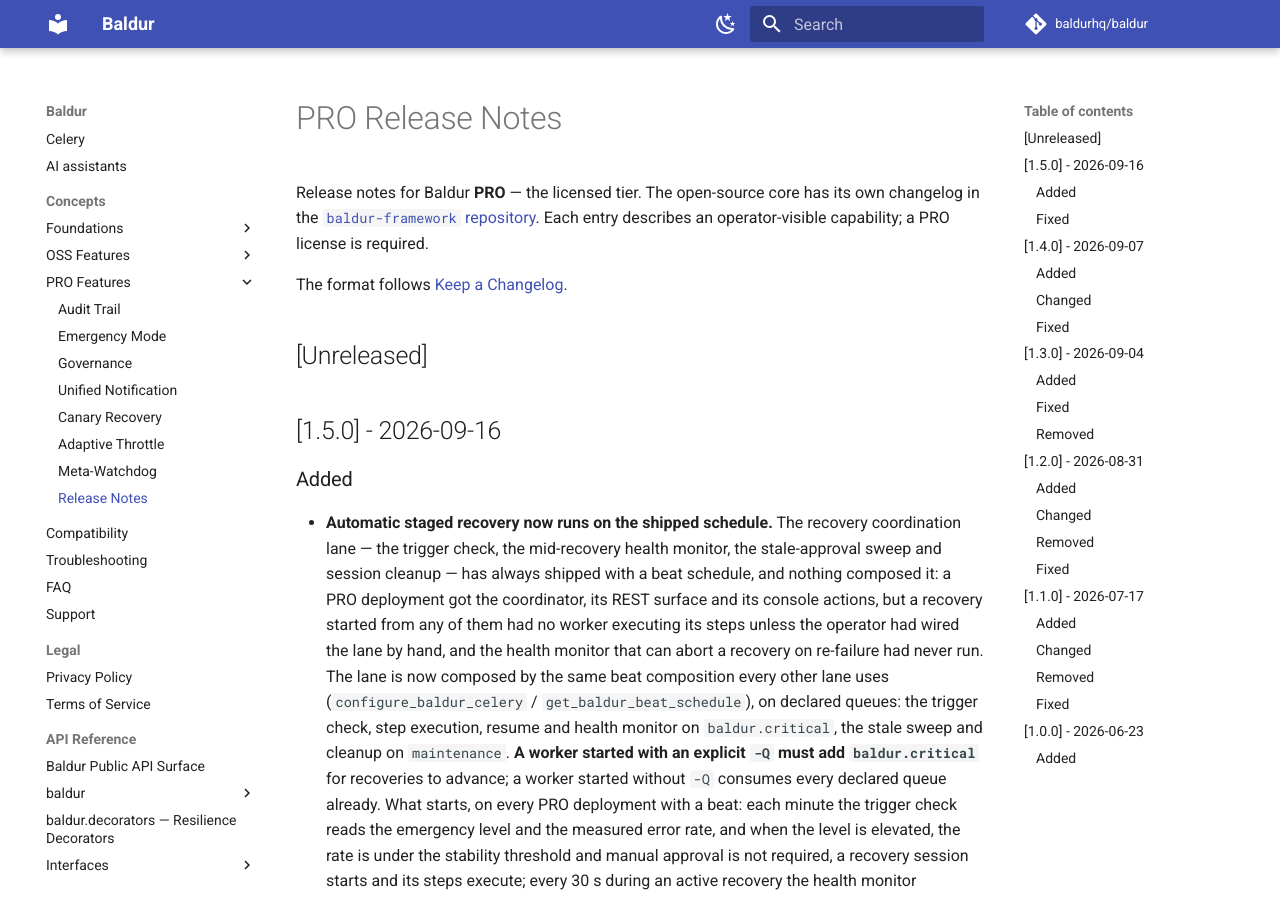
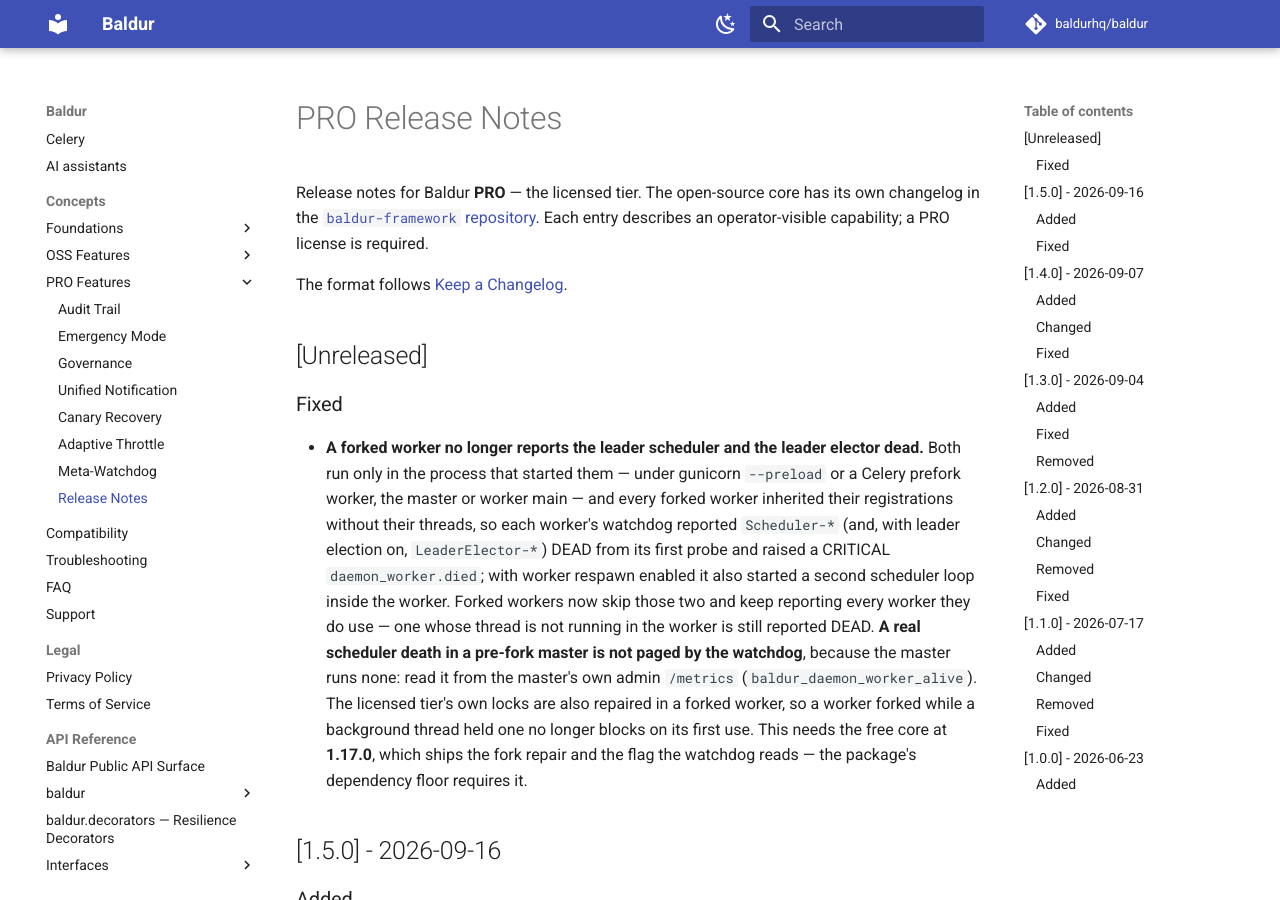
Before and after one commit to baldurhq/baldur, an MkDocs documentation site: the page built from docs/concepts/pro/release-notes.md, in a window 1280 px wide and 900 px high. Built offline with MkDocs 1.6.1 and Material for MkDocs 9.7.7, drawn with Linux system fonts in a browser that asks for light colours; comment, search, counter and statistics services are not loaded.

Commit message:
docs(runbooks): what a forked worker inherits and repairs; a pre-fork master's scheduler is not watchdog-paged
- multi-worker-coherence.md, Process model: from 1.17.0 a forked worker
  repairs the locks Baldur constructs, the connection-pool locks of the
  Redis clients Baldur builds and the circuit-breaker store's thread pool,
  and the fork waits (at most one second) for log records other threads
  are writing through a StreamHandler. Limitation: servers that fork from
  C code without CPython's fork callbacks, stdout/stderr written outside
  logging (use PYTHONUNBUFFERED=1), and a module a parent thread is still
  importing at the fork instant.
- meta-watchdog-escalation-response.md: under gunicorn --preload or Celery
  prefork, Scheduler-* and LeaderElector-* are reported by no watchdog
  (the master runs none; forked workers skip them from 1.17.0) -- read the
  master's admin /metrics; a gradual recovery started through the master's
  admin server can still page EmergencyGradualRecovery DEAD from a worker
  forked during it.
- PRO release notes, Unreleased: the false DEAD reports from forked
  workers are gone; the 1.17.0 core floor.
- Runbook index Last-verified dates.

```diff
--- a/docs/concepts/pro/release-notes.md
+++ b/docs/concepts/pro/release-notes.md
@@ -7,6 +7,10 @@
 The format follows [Keep a Changelog](https://keepachangelog.com/en/1.0.0/).
 
 ## [Unreleased]
+
+### Fixed
+
+- **A forked worker no longer reports the leader scheduler and the leader elector dead.** Both run only in the process that started them — under gunicorn `--preload` or a Celery prefork worker, the master or worker main — and every forked worker inherited their registrations without their threads, so each worker's watchdog reported `Scheduler-*` (and, with leader election on, `LeaderElector-*`) DEAD from its first probe and raised a CRITICAL `daemon_worker.died`; with worker respawn enabled it also started a second scheduler loop inside the worker. Forked workers now skip those two and keep reporting every worker they do use — one whose thread is not running in the worker is still reported DEAD. **A real scheduler death in a pre-fork master is not paged by the watchdog**, because the master runs none: read it from the master's own admin `/metrics` (`baldur_daemon_worker_alive`). The licensed tier's own locks are also repaired in a forked worker, so a worker forked while a background thread held one no longer blocks on its first use. This needs the free core at **1.17.0**, which ships the fork repair and the flag the watchdog reads — the package's dependency floor requires it.
 
 ## [1.5.0] - 2026-09-16
 
```
Also changed, not shown: docs/runbooks/README.md (+2 -2 lines), docs/runbooks/meta-watchdog-escalation-response.md (+2 -0 lines), docs/runbooks/multi-worker-coherence.md (+4 -0 lines).
